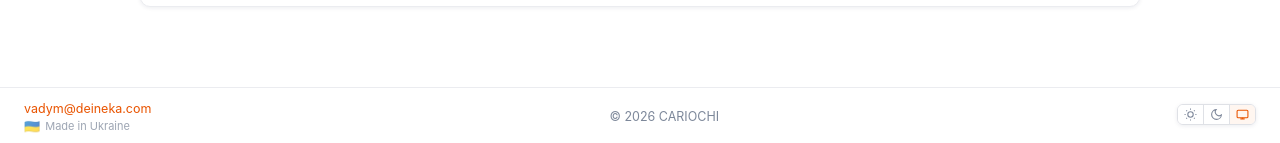
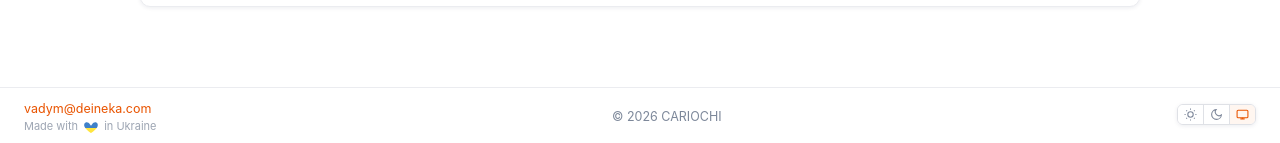
Before and after one commit to cariochi/cariochi.github.io, a Jekyll site: the page built from index.html, in a window 1280 px wide and 1146 px high. Shown: the part 1000-1143 px from the top of the window. Built offline with Jekyll 4.4.1, drawn with Linux system fonts in a browser that asks for light colours; comment, search, counter and statistics services are not loaded.

Commit message:
refactor: update footer to include a heart graphic and revised "Made in Ukraine" message for enhanced visual appeal

```diff
--- a/_includes/footer.html
+++ b/_includes/footer.html
@@ -3,7 +3,21 @@
 
         <div class="contact">
             <p><a href="mailto:vadym@deineka.com">vadym@deineka.com</a></p>
-            <p class="made-in-ukraine"><span class="ua-flag" aria-label="Ukrainian flag">🇺🇦</span> Made in Ukraine</p>
+            <p class="made-in-ukraine"> Made with
+                <svg class="ua-heart" viewBox="0 0 24 24" width="16" height="16" aria-label="love" role="img">
+                    <defs>
+                        <linearGradient id="uaHeartGradient" x1="0" y1="0" x2="0" y2="1">
+                            <stop offset="0%" stop-color="#0057B7"/>
+                            <stop offset="50%" stop-color="#0057B7"/>
+                            <stop offset="50%" stop-color="#FFDD00"/>
+                            <stop offset="100%" stop-color="#FFDD00"/>
+                        </linearGradient>
+                    </defs>
+                    <path fill="url(#uaHeartGradient)"
+                          d="M12 21s-7-4.5-9.5-9.1C.7 8.6 2.4 5 5.7 5c1.9 0 3.4 1.1 4.3 2.4l2 2.6 2-2.6C14.9 6.1 16.4 5 18.3 5c3.3 0 5 3.6 3.2 6.9C19 16.5 12 21 12 21z"/>
+                </svg>
+                in Ukraine
+            </p>
         </div>
 
         <p class="copyright">© {{ site.time | date: '%Y' }} {{ site.title }}</p>
@@ -13,8 +27,9 @@
                 <!-- Light -->
                 <label title="Light theme">
                     <input type="radio" name="theme" value="light">
-                    <svg xmlns="http://www.w3.org/2000/svg" viewBox="0 0 24 24" width="16" height="16" fill="none" stroke="currentColor" stroke-width="2">
-                        <circle cx="12" cy="12" r="5" />
+                    <svg xmlns="http://www.w3.org/2000/svg" viewBox="0 0 24 24" width="16" height="16" fill="none"
+                         stroke="currentColor" stroke-width="2">
+                        <circle cx="12" cy="12" r="5"/>
                         <path d="M12 1v2m0 18v2M4.22 4.22l1.42 1.42M18.36 18.36l1.42 1.42M1 12h2m18 0h2M4.22 19.78l1.42-1.42M18.36 5.64l1.42-1.42"/>
                     </svg>
                 </label>
@@ -22,7 +37,8 @@
                 <!-- Dark -->
                 <label title="Dark theme">
                     <input type="radio" name="theme" value="dark">
-                    <svg xmlns="http://www.w3.org/2000/svg" viewBox="0 0 24 24" width="16" height="16" fill="none" stroke="currentColor" stroke-width="2">
+                    <svg xmlns="http://www.w3.org/2000/svg" viewBox="0 0 24 24" width="16" height="16" fill="none"
+                         stroke="currentColor" stroke-width="2">
                         <path d="M21 12.79A9 9 0 1 1 11.21 3 7 7 0 0 0 21 12.79z"/>
                     </svg>
                 </label>
@@ -30,7 +46,8 @@
                 <!-- System -->
                 <label title="System theme">
                     <input type="radio" name="theme" value="system">
-                    <svg xmlns="http://www.w3.org/2000/svg" viewBox="0 0 24 24" width="16" height="16" fill="none" stroke="currentColor" stroke-width="2">
+                    <svg xmlns="http://www.w3.org/2000/svg" viewBox="0 0 24 24" width="16" height="16" fill="none"
+                         stroke="currentColor" stroke-width="2">
                         <rect x="2" y="4" width="20" height="14" rx="2" ry="2"/>
                         <line x1="8" y1="20" x2="16" y2="20"/>
                         <line x1="12" y1="18" x2="12" y2="20"/>
```
